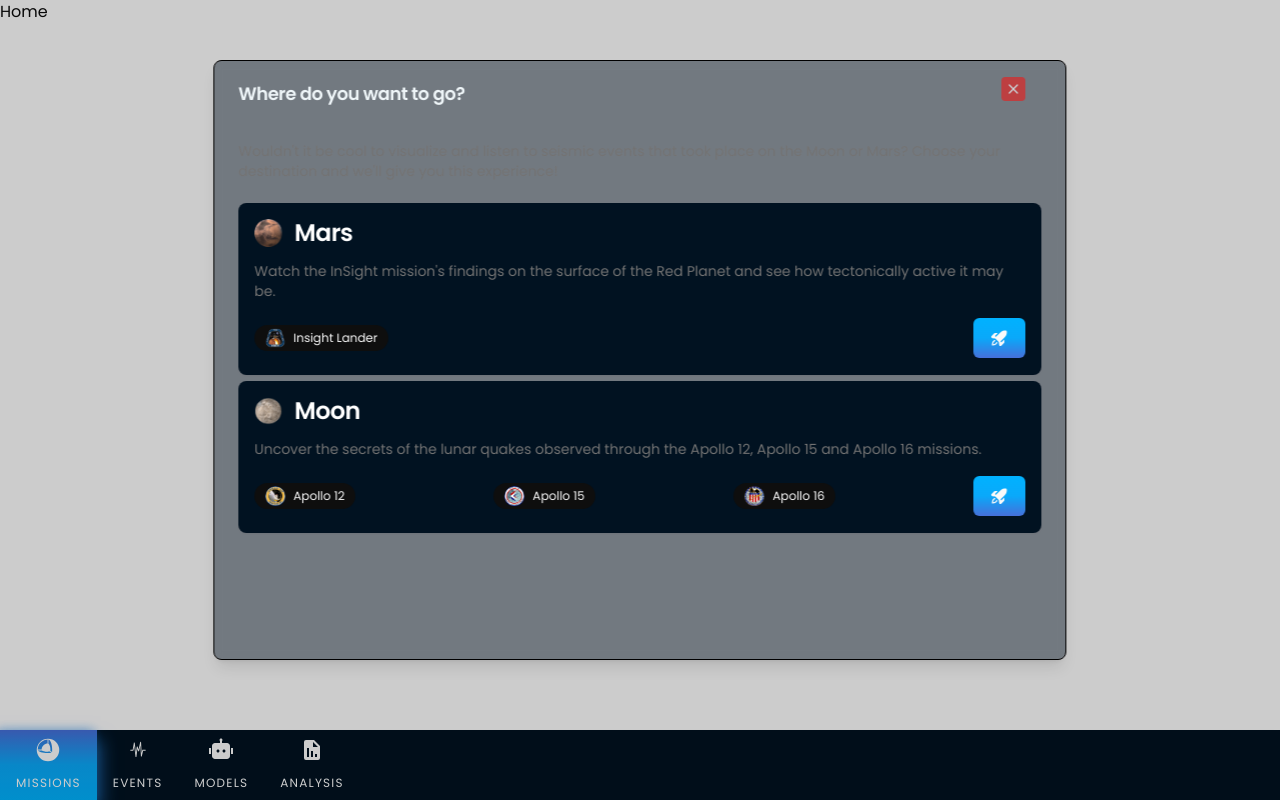
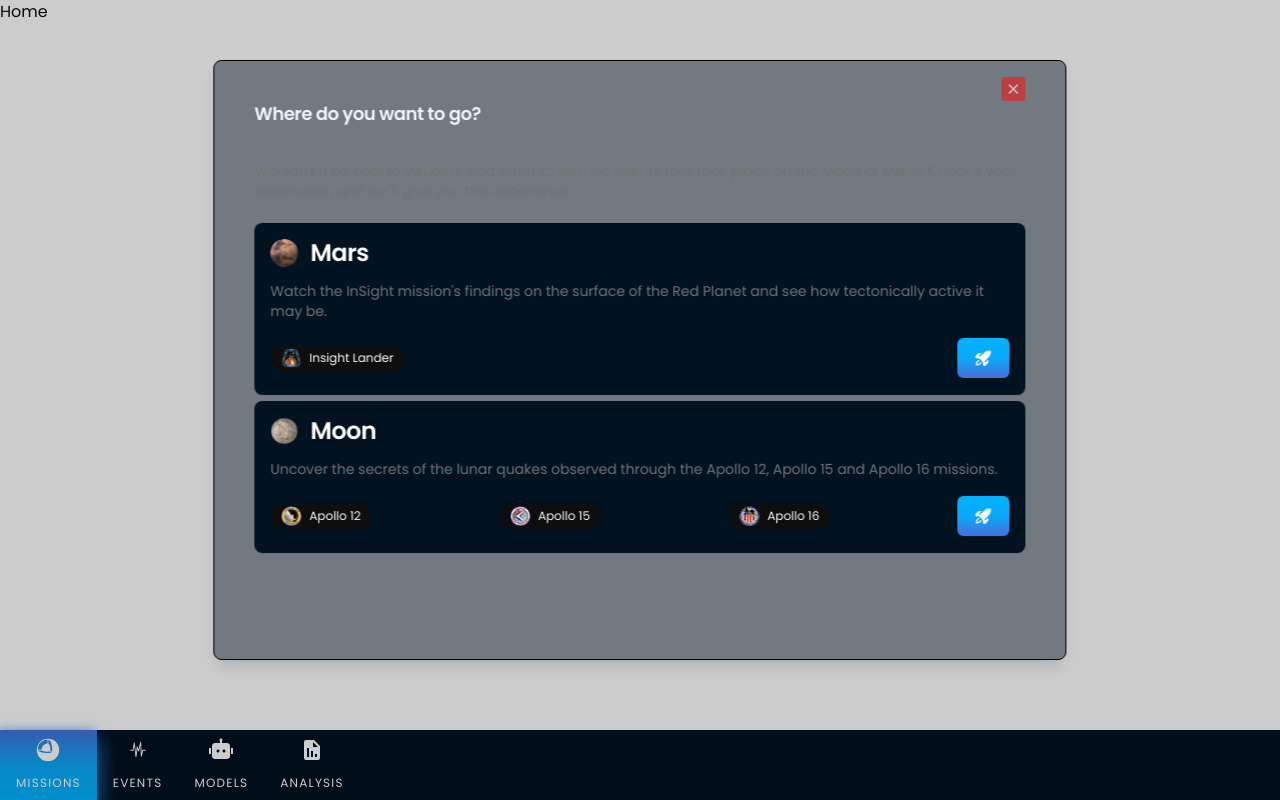
Before and after one commit to joaopedrocosso/quakeMeBabyOneMoreTime, a Next.js app in the folder frontend/: page / in a window 1280 px wide. Both pictures are taken after a click on the button "MISSIONS". Built offline with nearby package versions, Linux system fonts and the light colour scheme.

Commit message:
feat: Adjusted margin dialog

```diff
--- a/frontend/src/components/ui/dialog.tsx
+++ b/frontend/src/components/ui/dialog.tsx
@@ -59,7 +59,7 @@
 }: React.HTMLAttributes<HTMLDivElement>) => (
   <div
     className={cn(
-      "text-[#EEF5F8] flex flex-col space-y-1.5 text-center sm:text-left",
+      "text-[#EEF5F8] flex flex-col space-y-1.5 text-center sm:text-left ml-4 mr-4 mt-5",
       className
     )}
     {...props}
```
